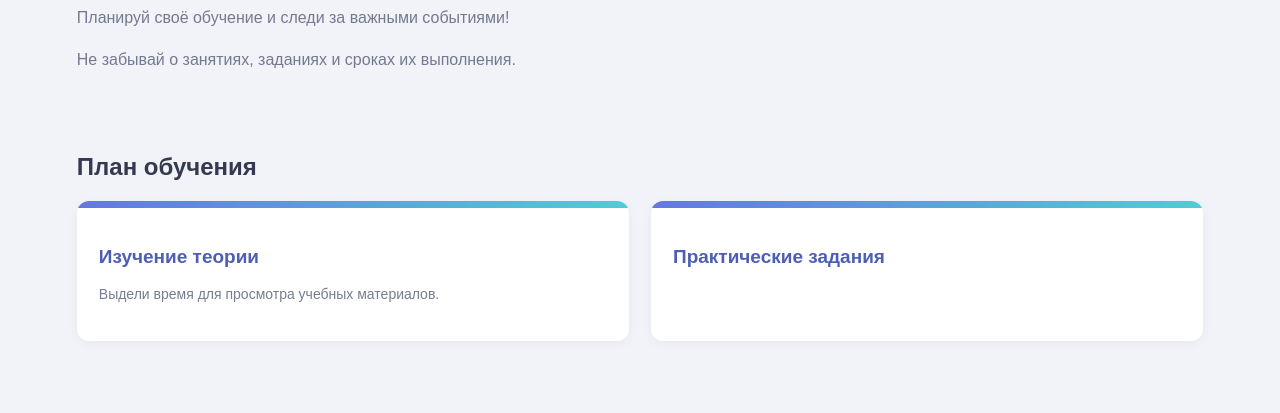
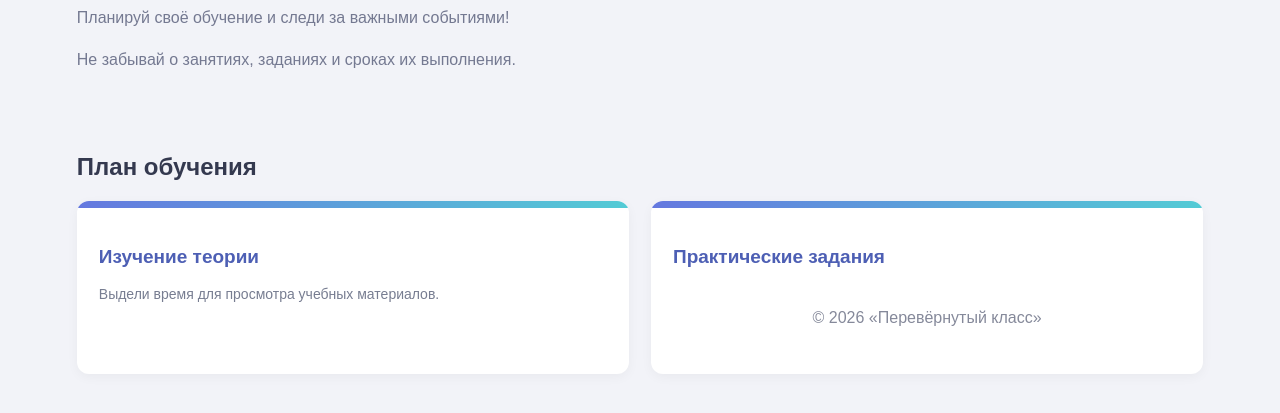
Before and after one commit to marrryyy11/perevernuty-klass, a plain HTML site: page calendar.html in a window 1280 px wide. Shown: the part 215-628 px from the top of the page. Drawn offline with Linux system fonts and the light colour scheme.

Commit message:
Update calendar.html

```diff
--- a/calendar.html
+++ b/calendar.html
@@ -54,3 +54,7 @@
            <div class="card-line"></div>
            <div class="card-content">
                <h2>Практические задания</h2>
+
+<footer>
+   © 2026 «Перевёрнутый класс»
+</footer>
```
